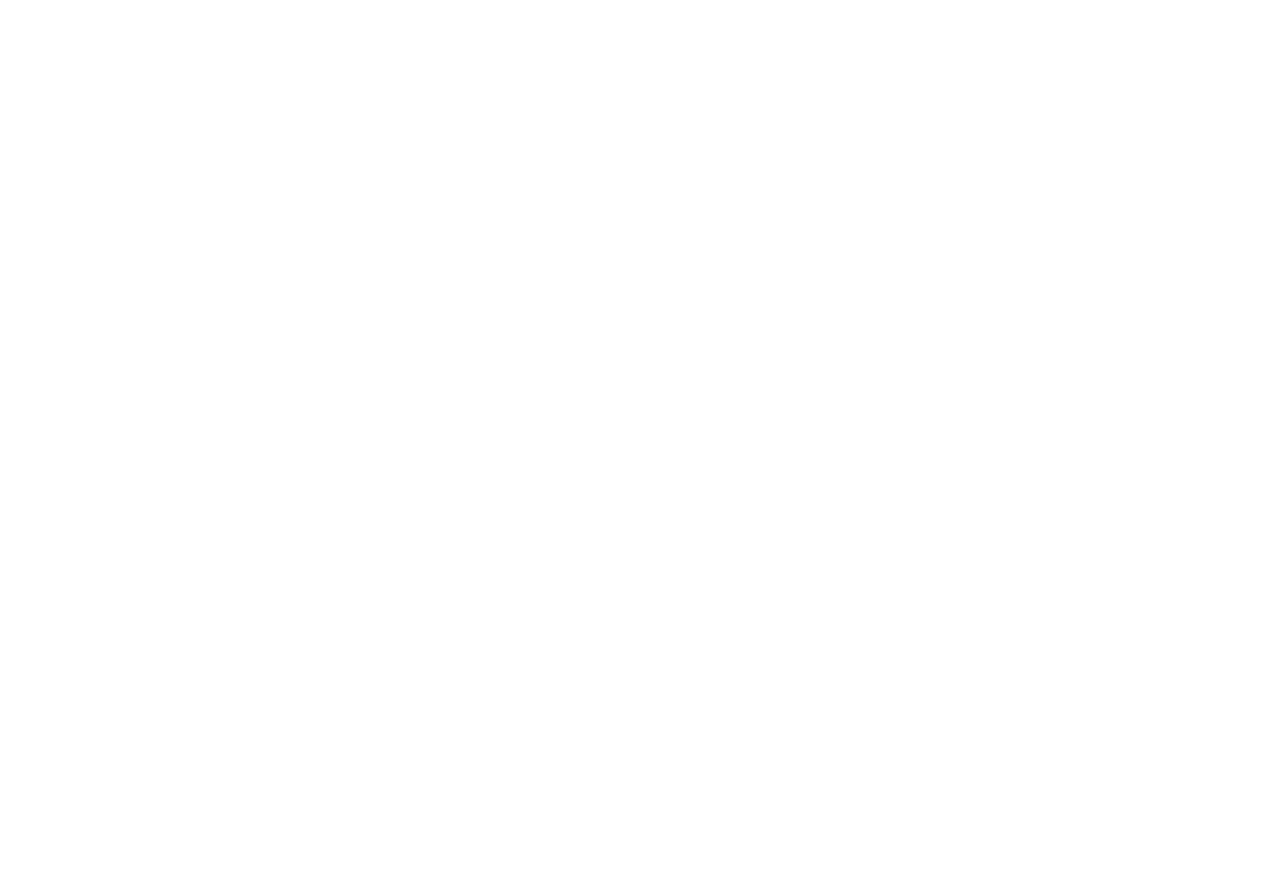
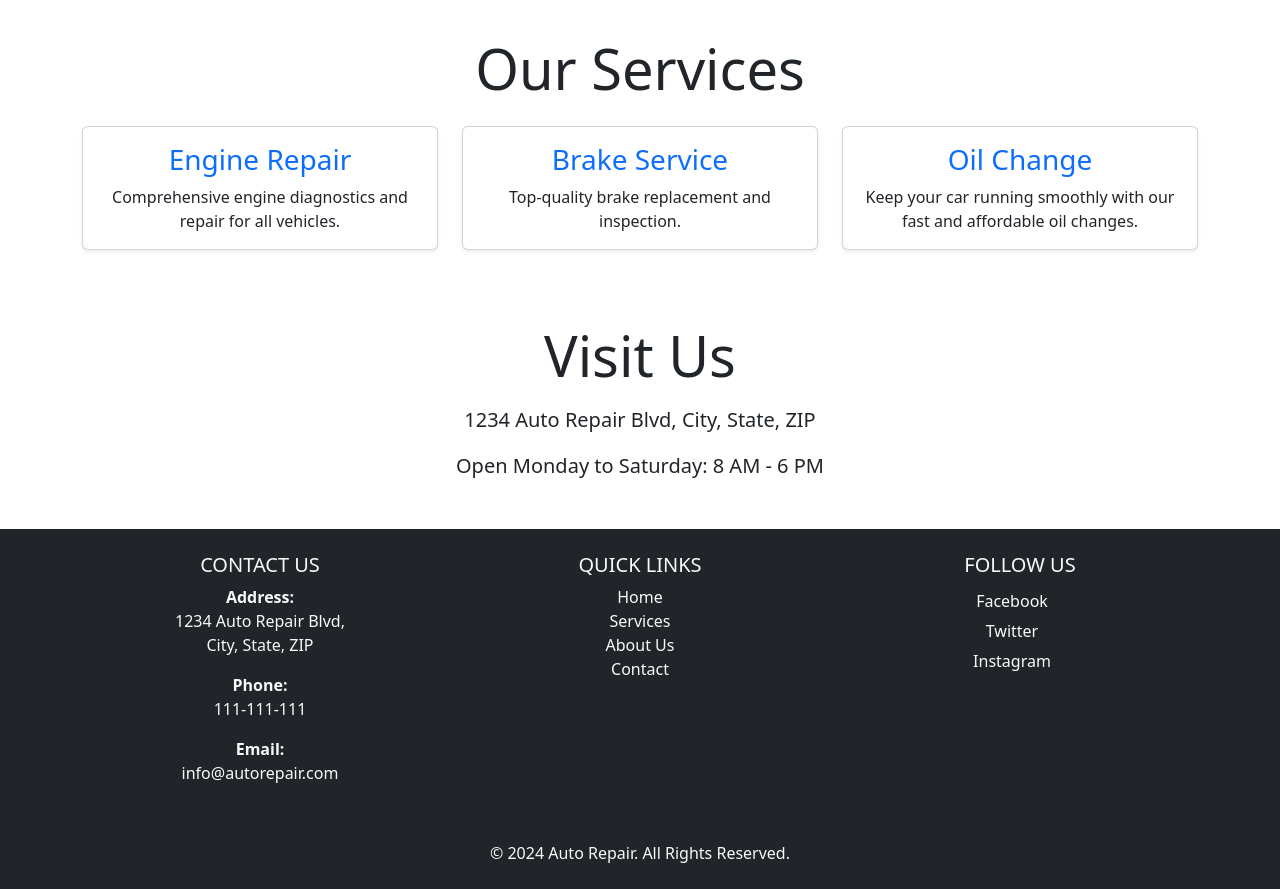
Before and after one commit to Laos0/auto-brothers-ng, an Angular app: page / in a window 1280 px wide. Shown: the part 380-1269 px from the top of the page. Before the commit the page ends 800 px from the top, so only its background shows below. Built offline with nearby package versions, Linux system fonts and the light colour scheme.

Commit message:
created simple home page with footer

```diff
--- a/src/app/views/footer/footer.component.html
+++ b/src/app/views/footer/footer.component.html
@@ -1 +1,47 @@
-<p>footer works!</p>
+<footer class="bg-dark text-light py-4">
+    <div class="container text-center text-md-left">
+      <div class="row">
+        <!-- Contact Information -->
+        <div class="col-md-4 mb-3">
+          <h5 class="text-uppercase">Contact Us</h5>
+          <p>
+            <strong>Address:</strong><br>
+            1234 Auto Repair Blvd,<br>
+            City, State, ZIP
+          </p>
+          <p>
+            <strong>Phone:</strong><br>
+            <a href="tel:111111111" class="text-light">111-111-111</a>
+          </p>
+          <p>
+            <strong>Email:</strong><br>
+            <a href="mailto:info@autorepair.com" class="text-light">info&#64;autorepair.com</a>
+          </p>
+        </div>
+
+        <!-- Quick Links -->
+        <div class="col-md-4 mb-3">
+          <h5 class="text-uppercase">Quick Links</h5>
+          <ul class="list-unstyled">
+            <li><a href="/home" class="text-light">Home</a></li>
+            <li><a href="/services" class="text-light">Services</a></li>
+            <li><a href="/about" class="text-light">About Us</a></li>
+            <li><a href="/contact" class="text-light">Contact</a></li>
+          </ul>
+        </div>
+
+        <!-- Social Media -->
+        <div class="col-md-4 mb-3">
+          <h5 class="text-uppercase">Follow Us</h5>
+          <a href="#" class="text-light me-3"><i class="fab fa-facebook-f"></i> Facebook</a><br>
+          <a href="#" class="text-light me-3"><i class="fab fa-twitter"></i> Twitter</a><br>
+          <a href="#" class="text-light me-3"><i class="fab fa-instagram"></i> Instagram</a>
+        </div>
+      </div>
+
+      <!-- Copyright -->
+      <div class="text-center mt-4">
+        <p class="mb-0">&copy; 2024 Auto Repair. All Rights Reserved.</p>
+      </div>
+    </div>
+  </footer>
--- a/src/app/views/footer/footer.component.scss
+++ b/src/app/views/footer/footer.component.scss
@@ -0,0 +1,18 @@
+/* Footer background and text color */
+footer {
+    background-color: #343a40;
+    color: #f8f9fa;
+  }
+
+  footer a {
+    color: #f8f9fa;
+    text-decoration: none;
+  }
+
+  footer a:hover {
+    text-decoration: underline;
+  }
+
+  footer .fab {
+    font-size: 1.25rem;
+  }
--- a/src/app/views/home/home.component.html
+++ b/src/app/views/home/home.component.html
@@ -1 +1,45 @@
-<p>home works!</p>
+<div class="container text-center my-5">
+    <!-- Centered Call to Action -->
+    <div class="call-to-action py-5">
+      <h1 class="display-4 text-danger">Call Today: 111-111-111</h1>
+      <p class="lead text-muted">Reliable auto repair services for your car, truck, or SUV.</p>
+    </div>
+
+    <!-- Services Section -->
+    <section class="services my-5">
+      <h2 class="display-4 mb-4">Our Services</h2>
+      <div class="row">
+        <div class="col-md-4 mb-4">
+          <div class="card shadow-sm">
+            <div class="card-body">
+              <h3 class="card-title text-primary">Engine Repair</h3>
+              <p class="card-text">Comprehensive engine diagnostics and repair for all vehicles.</p>
+            </div>
+          </div>
+        </div>
+        <div class="col-md-4 mb-4">
+          <div class="card shadow-sm">
+            <div class="card-body">
+              <h3 class="card-title text-primary">Brake Service</h3>
+              <p class="card-text">Top-quality brake replacement and inspection.</p>
+            </div>
+          </div>
+        </div>
+        <div class="col-md-4 mb-4">
+          <div class="card shadow-sm">
+            <div class="card-body">
+              <h3 class="card-title text-primary">Oil Change</h3>
+              <p class="card-text">Keep your car running smoothly with our fast and affordable oil changes.</p>
+            </div>
+          </div>
+        </div>
+      </div>
+    </section>
+
+    <!-- Contact Info -->
+    <section class="contact-info my-5">
+      <h2 class="display-4 mb-3">Visit Us</h2>
+      <p class="lead">1234 Auto Repair Blvd, City, State, ZIP</p>
+      <p class="lead">Open Monday to Saturday: 8 AM - 6 PM</p>
+    </section>
+  </div>
```
